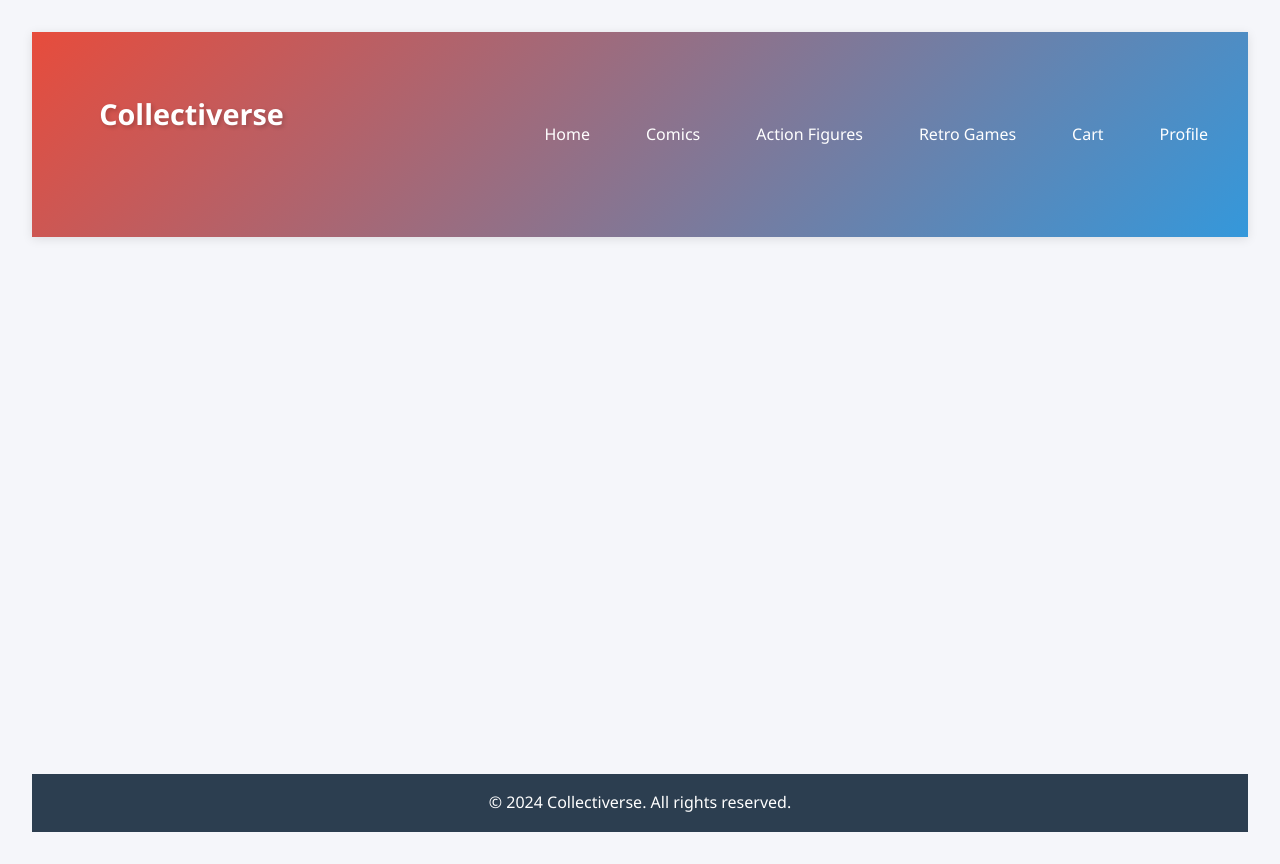
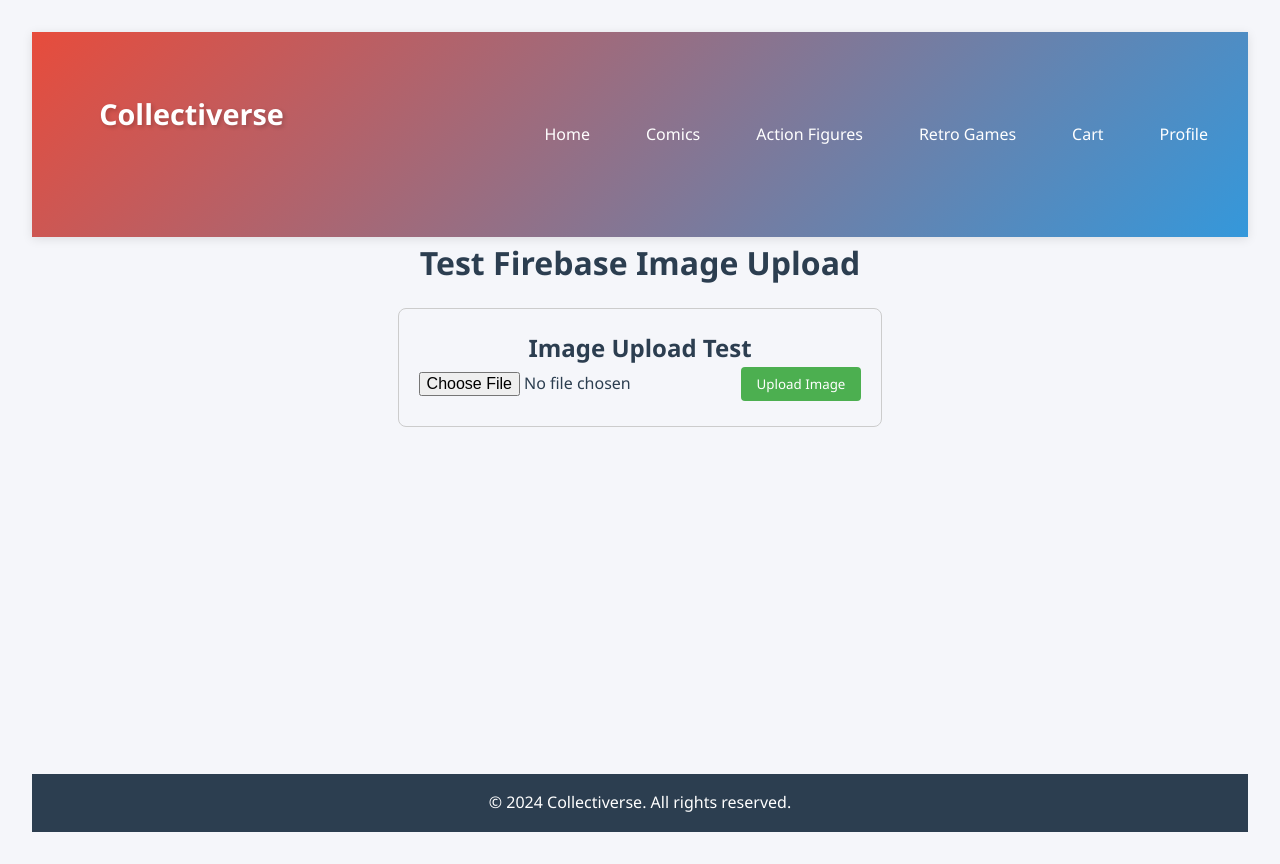
Before and after one commit to jmoncayo-pursuit/e-commerce-app, a React (Vite) app in the folder frontend/: page /products in a window 1280 px wide. Built offline with nearby package versions, Linux system fonts and the light colour scheme.

Commit message:
Week 1: Complete project setup with local image storage implementation

```diff
--- a/frontend/package.json
+++ b/frontend/package.json
@@ -12,6 +12,7 @@
   "dependencies": {
     "@tanstack/react-query": "^5.75.1",
     "axios": "^1.9.0",
+    "firebase": "^11.6.1",
     "react": "^19.0.0",
     "react-dom": "^19.0.0",
     "react-router-dom": "^7.5.3"
--- a/frontend/src/App.jsx
+++ b/frontend/src/App.jsx
@@ -3,12 +3,15 @@ import { BrowserRouter as Router, Routes, Route } from 'react-router-dom';
 import Layout from './components/Layout';
 import Home from './pages/Home';
 import Login from './pages/Login';
+import ImageUpload from "./components/ImageUpload";
 import './App.css';
 
 function App() {
   return (
     <Router>
       <Layout>
+        <h1>Test Firebase Image Upload</h1>
+        <ImageUpload />
         <Routes>
           <Route path="/" element={<Home />} />
           <Route path="/login" element={<Login />} />
--- /dev/null
+++ b/frontend/src/components/ImageUpload.jsx
@@ -0,0 +1,72 @@
+import React, { useState } from 'react';
+
+const ImageUpload = () => {
+  const [selectedImage, setSelectedImage] = useState(null);
+  const [previewUrl, setPreviewUrl] = useState('');
+
+  const handleImageChange = (e) => {
+    const file = e.target.files[0];
+    if (file) {
+      setSelectedImage(file);
+      // Create a local URL for preview
+      const localUrl = URL.createObjectURL(file);
+      setPreviewUrl(localUrl);
+    }
+  };
+
+  const handleUpload = () => {
+    if (!selectedImage) {
+      alert('Please select an image first!');
+      return;
+    }
+
+    // For development, we'll just use the local preview URL
+    // In production, you would upload to a server/cloud storage
+    alert('Image ready for preview! In production, this would be uploaded to storage.');
+  };
+
+  return (
+    <div style={{ margin: '20px', padding: '20px', border: '1px solid #ccc', borderRadius: '8px' }}>
+      <h2>Image Upload Test</h2>
+      <input
+        type="file"
+        accept="image/*"
+        onChange={handleImageChange}
+        style={{ marginBottom: '10px' }}
+      />
+      <button
+        onClick={handleUpload}
+        style={{
+          padding: '8px 16px',
+          backgroundColor: '#4CAF50',
+          color: 'white',
+          border: 'none',
+          borderRadius: '4px',
+          cursor: 'pointer',
+          marginLeft: '10px'
+        }}
+      >
+        Upload Image
+      </button>
+
+      {previewUrl && (
+        <div style={{ marginTop: '20px' }}>
+          <h3>Preview:</h3>
+          <img
+            src={previewUrl}
+            alt="Preview"
+            style={{
+              maxWidth: '300px',
+              maxHeight: '300px',
+              objectFit: 'contain',
+              border: '1px solid #ddd',
+              borderRadius: '4px'
+            }}
+          />
+        </div>
+      )}
+    </div>
+  );
+};
+
+export default ImageUpload;
--- a/frontend/src/firebase.js
+++ b/frontend/src/firebase.js
@@ -16,7 +16,7 @@ const firebaseConfig = {
 // Initialize Firebase
 const app = initializeApp(firebaseConfig);
 
-// Initialize Cloud Storage and get a reference to the service
-const storage = getStorage(app);
+// Initialize Firebase Storage
+export const storage = getStorage(app);
 
-export { storage };
+export default app;
```
Also changed, not shown: frontend/firebase.json (deleted), 1 other file (tests, documents, lock files or other folders).
